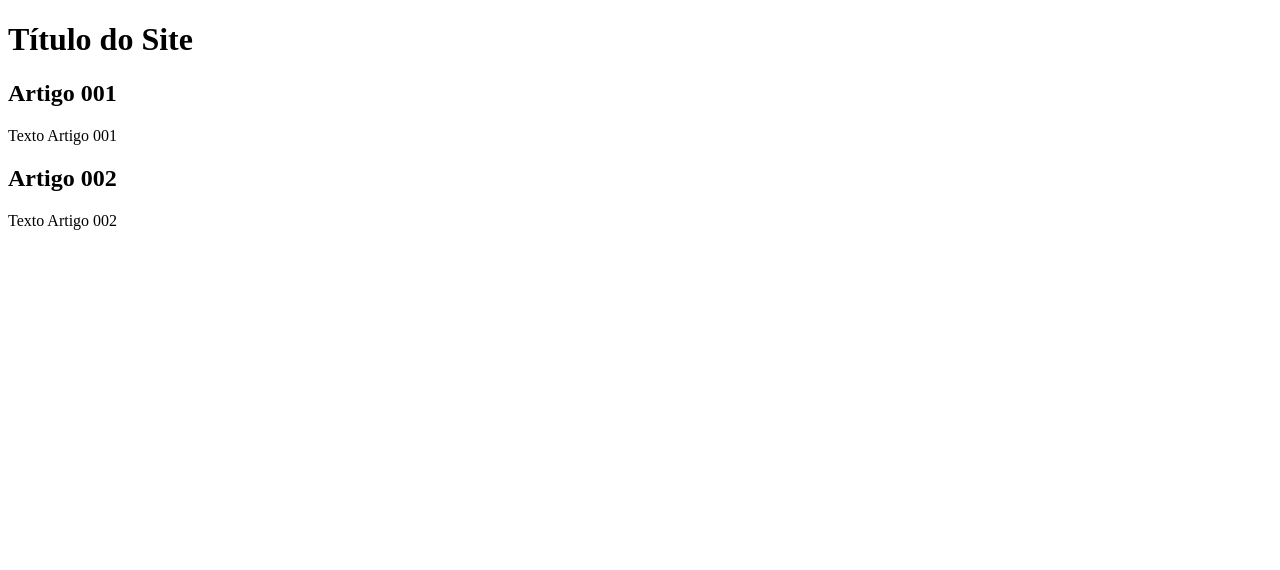
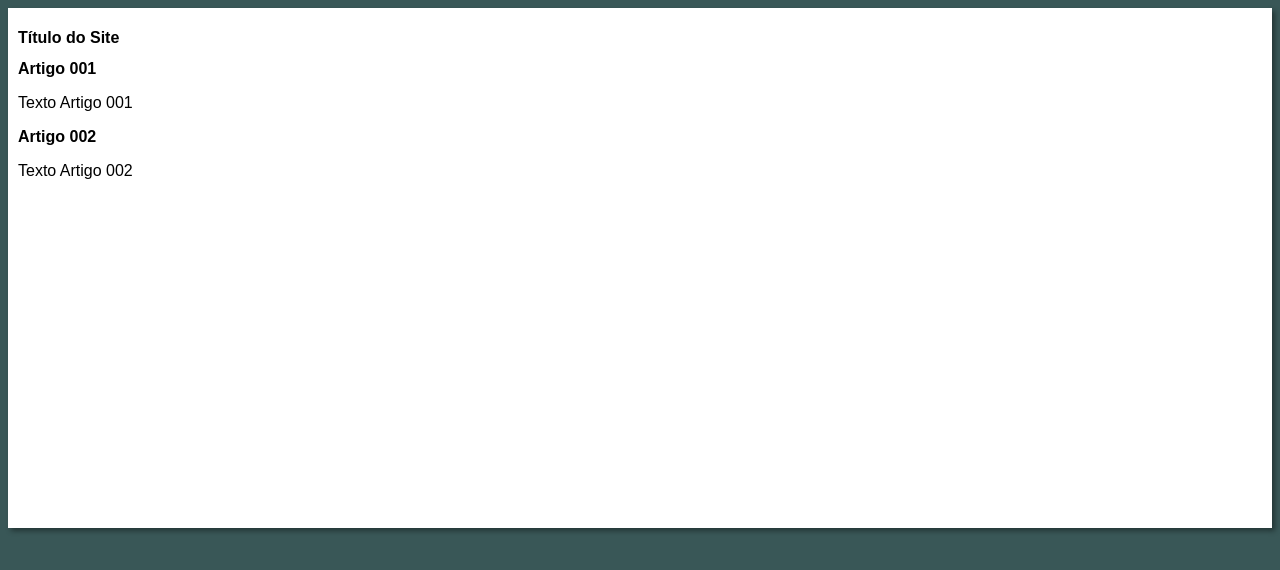
Before and after one commit to dudinhab/projeto-site, a plain HTML site: page index.html in a window 1280 px wide. Drawn offline with Linux system fonts and the light colour scheme.

Commit message:
inicio do design
design padrão

```diff
--- /dev/null
+++ b/estilos/style.css
@@ -0,0 +1,16 @@
+*{
+    font-family: Arial, Helvetica, sans-serif;
+    font-size: 16px;
+}
+
+body{
+background-color:rgb(57, 87, 87);
+}
+
+main{
+    background-color:white;
+    height: 500px;
+    margin:auto;
+    box-shadow: 3px 3px 5px rgba(0, 0, 0, 0.39);
+    padding: 10px;
+}
--- a/index.html
+++ b/index.html
@@ -4,6 +4,7 @@
     <meta charset="UTF-8">
     <meta name="viewport" content="width=device-width, initial-scale=1.0">
     <title>Primeiro site no GitHub</title>
+    <link rel="stylesheet" href="estilos/style.css">
 </head>
 <body>
     <main>
```
